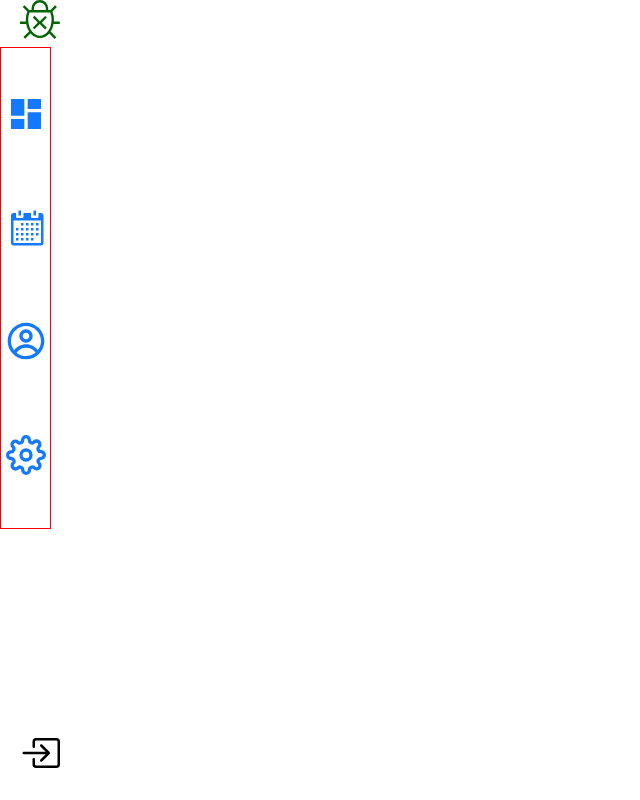
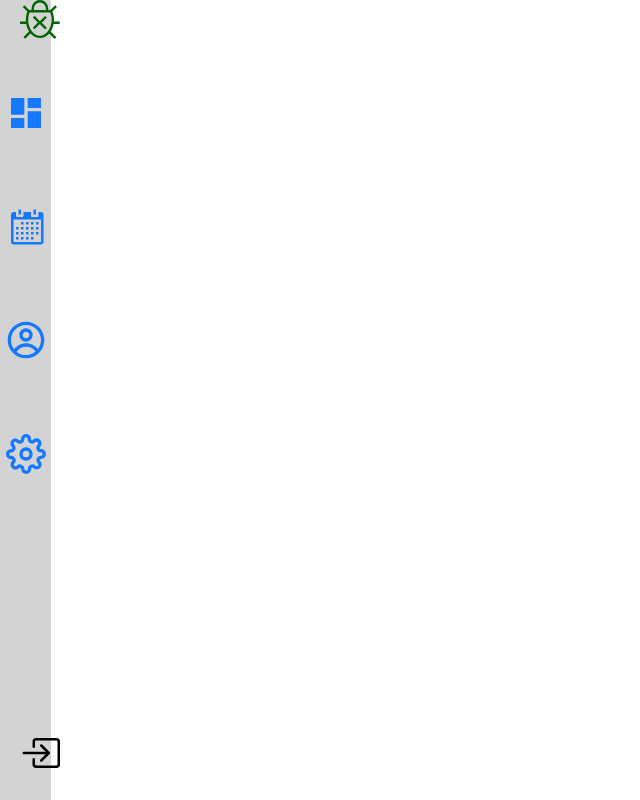
Before and after one commit to imxande/Help-Desk, a React (Create React App) app in the folder bug-tracker/: page / in a window 1280 px wide. Shown: the whole page, without its empty margins (0-640 px from the left). Built offline with nearby package versions, Linux system fonts and the light colour scheme.

Commit message:
finish menu layout

```diff
--- a/bug-tracker/src/components/menu/style.js
+++ b/bug-tracker/src/components/menu/style.js
@@ -4,9 +4,9 @@ export const Container = styled.div`
   width: 4vw;
   height: 100vh;
   text-align: center;
+  background-color: lightgrey;
 `;
 export const MenuContainer = styled.div`
-  border: 1px solid red;
   height: 60%;
   display: flex;
   flex-direction: column ;
@@ -27,5 +27,6 @@ export const Header = styled.header`
 export const Footer = styled.div`
   position: absolute;
   text-align: center;
+  align-items: center;
   bottom:20px;
 `;
```
